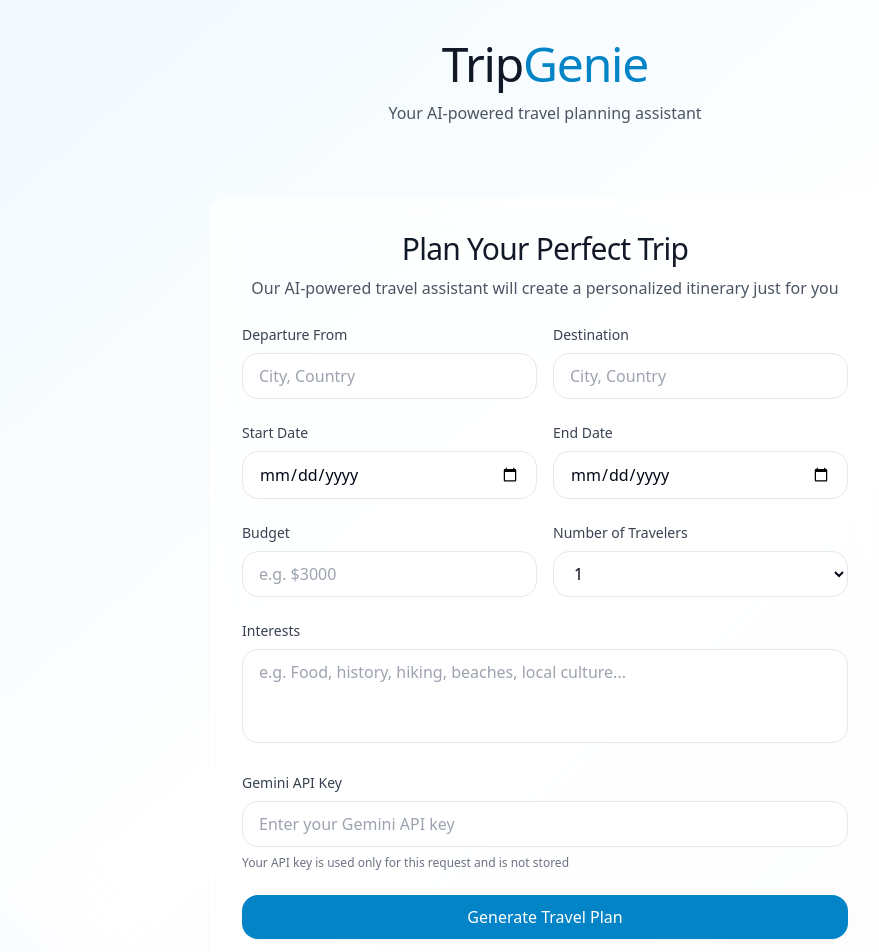
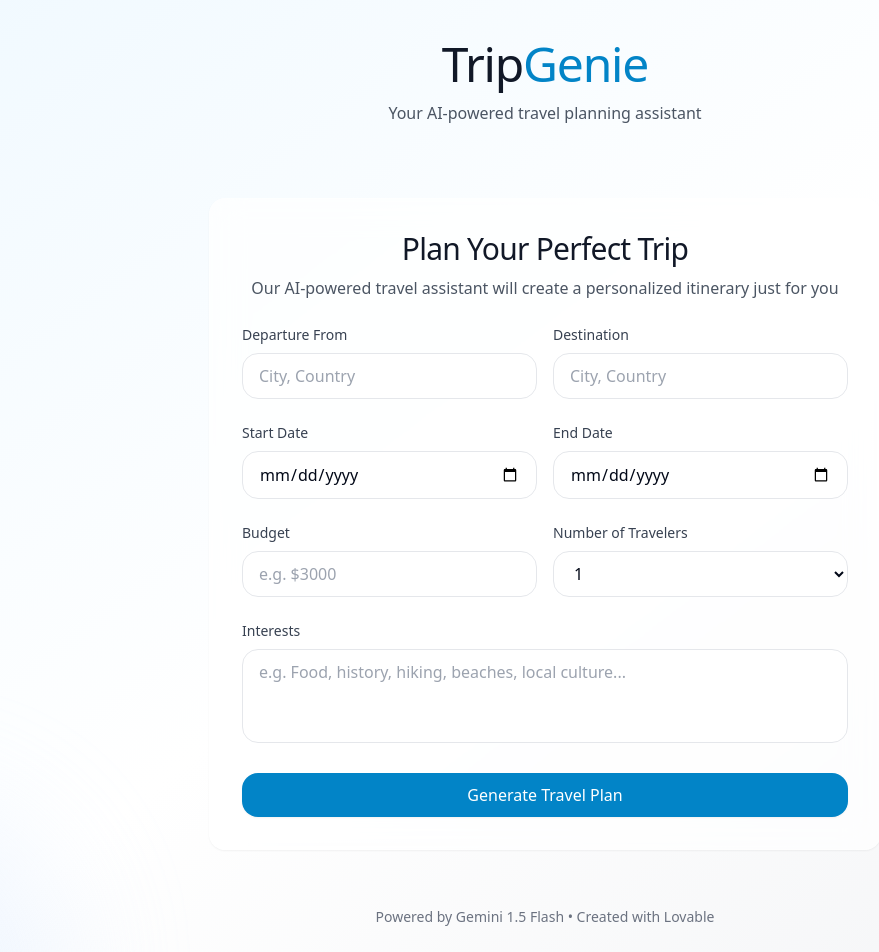
Before and after one commit to Adnaan2003/trip-genie-quest, a React (Vite) app: page / in a window 1280 px wide. Shown: the top 952 px of the page, without its empty margins (95-974 px from the left). Built offline with nearby package versions, Linux system fonts and the light colour scheme.

Commit message:
Store Gemini API Key in code
Store the Gemini API key directly in the code instead of requiring user input.

```diff
--- a/src/components/TravelForm.tsx
+++ b/src/components/TravelForm.tsx
@@ -5,7 +5,7 @@ import GlassCard from './GlassCard';
 import { cn } from '@/lib/utils';
 
 interface TravelFormProps {
-  onSubmit: (data: TravelFormData, apiKey: string) => void;
+  onSubmit: (data: TravelFormData) => void;
   isLoading: boolean;
 }
 
@@ -20,7 +20,6 @@ const TravelForm: React.FC<TravelFormProps> = ({ onSubmit, isLoading }) => {
     interests: '',
   });
 
-  const [apiKey, setApiKey] = useState<string>('');
   const [error, setError] = useState<string | null>(null);
 
   const handleChange = (e: React.ChangeEvent<HTMLInputElement | HTMLTextAreaElement | HTMLSelectElement>) => {
@@ -41,9 +40,8 @@ const TravelForm: React.FC<TravelFormProps> = ({ onSubmit, isLoading }) => {
     if (!formData.startDate) return setError('Please enter your start date');
     if (!formData.endDate) return setError('Please enter your end date');
     if (!formData.budget) return setError('Please enter your budget');
-    if (!apiKey) return setError('Please enter your Gemini API key');
 
-    onSubmit(formData, apiKey);
+    onSubmit(formData);
   };
 
   return (
@@ -181,25 +179,6 @@ const TravelForm: React.FC<TravelFormProps> = ({ onSubmit, isLoading }) => {
           />
         </div>
 
-        <div className="space-y-2">
-          <label htmlFor="apiKey" className="block text-sm font-medium text-gray-700">
-            Gemini API Key
-          </label>
-          <input
-            type="password"
-            id="apiKey"
-            name="apiKey"
-            placeholder="Enter your Gemini API key"
-            value={apiKey}
-            onChange={(e) => setApiKey(e.target.value)}
-            className="form-input"
-            disabled={isLoading}
-          />
-          <p className="text-xs text-gray-500">
-            Your API key is used only for this request and is not stored
-          </p>
-        </div>
-
         <button
           type="submit"
           className={cn(
--- a/src/pages/Index.tsx
+++ b/src/pages/Index.tsx
@@ -1,4 +1,3 @@
-
 import React, { useState } from 'react';
 import TravelForm from '@/components/TravelForm';
 import TravelResult from '@/components/TravelResult';
@@ -13,12 +12,12 @@ const Index = () => {
   const [result, setResult] = useState<GeminiResponse | null>(null);
   const { toast } = useToast();
 
-  const handleSubmit = async (data: TravelFormData, apiKey: string) => {
+  const handleSubmit = async (data: TravelFormData) => {
     setLoading(true);
     setFormData(data);
 
     try {
-      const response = await generateTravelPlan(data, apiKey);
+      const response = await generateTravelPlan(data);
 
       if (response.error) {
         toast({
--- a/src/services/geminiService.ts
+++ b/src/services/geminiService.ts
@@ -1,7 +1,6 @@
-
 import { TravelFormData, TravelRecommendation } from '@/types/travel';
 
-const API_KEY = ''; // This should be user-provided or stored in Supabase secrets
+const API_KEY = 'YOUR_GEMINI_API_KEY_HERE'; // Replace with your actual Gemini API key
 
 export interface GeminiResponse {
   recommendations: TravelRecommendation[];
@@ -9,17 +8,9 @@ export interface GeminiResponse {
 }
 
 export const generateTravelPlan = async (
-  formData: TravelFormData,
-  apiKey: string
+  formData: TravelFormData
 ): Promise<GeminiResponse> => {
   try {
-    if (!apiKey) {
-      return {
-        recommendations: [],
-        error: "Please provide a valid Gemini API key"
-      };
-    }
-
     const prompt = `
       Act as a travel planning assistant.
       Please create a detailed travel plan for a trip with the following details:
@@ -47,7 +38,7 @@ export const generateTravelPlan = async (
       method: 'POST',
       headers: {
         'Content-Type': 'application/json',
-        'x-goog-api-key': apiKey,
+        'x-goog-api-key': API_KEY,
       },
       body: JSON.stringify({
         contents: [
```
